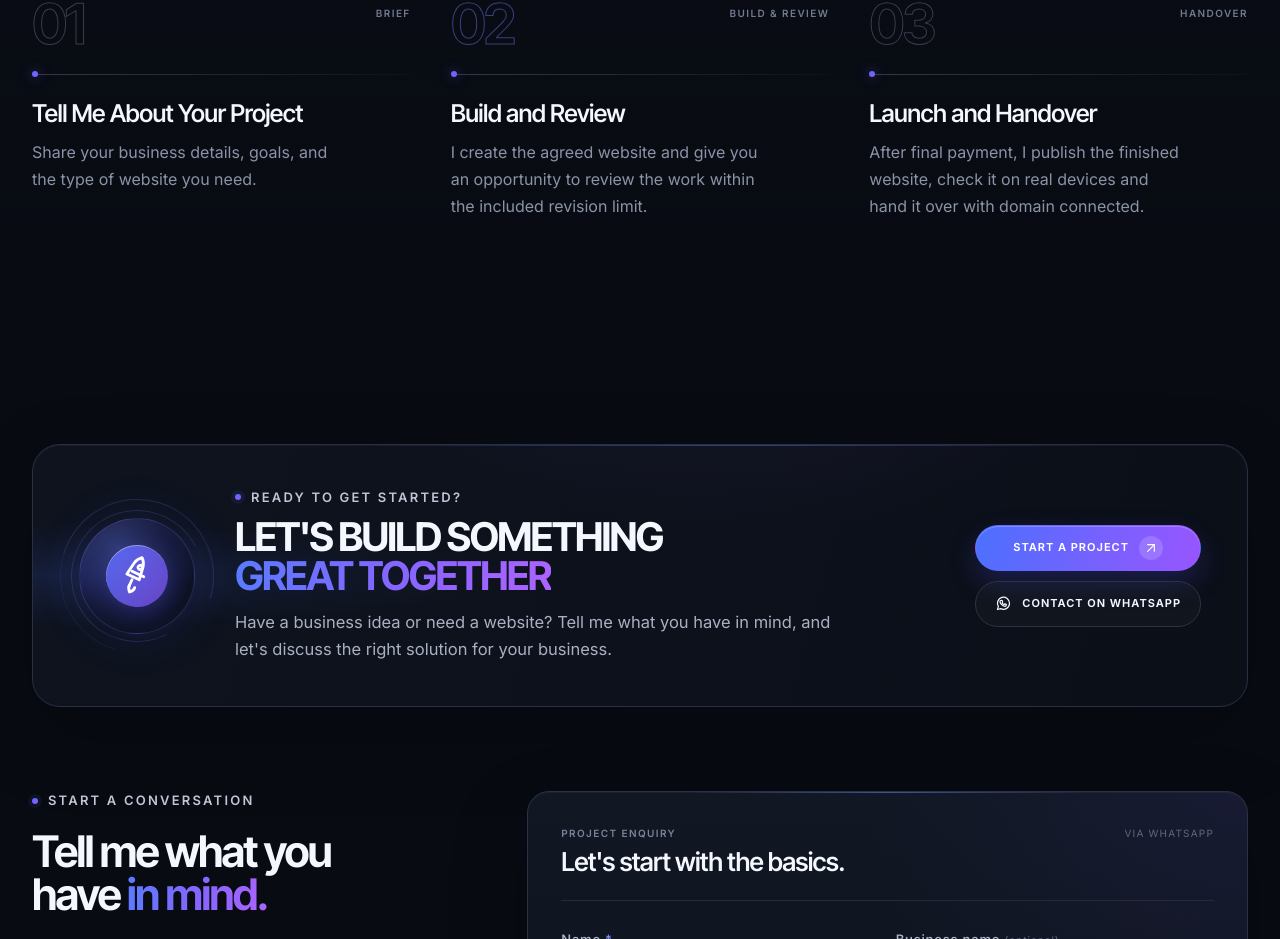
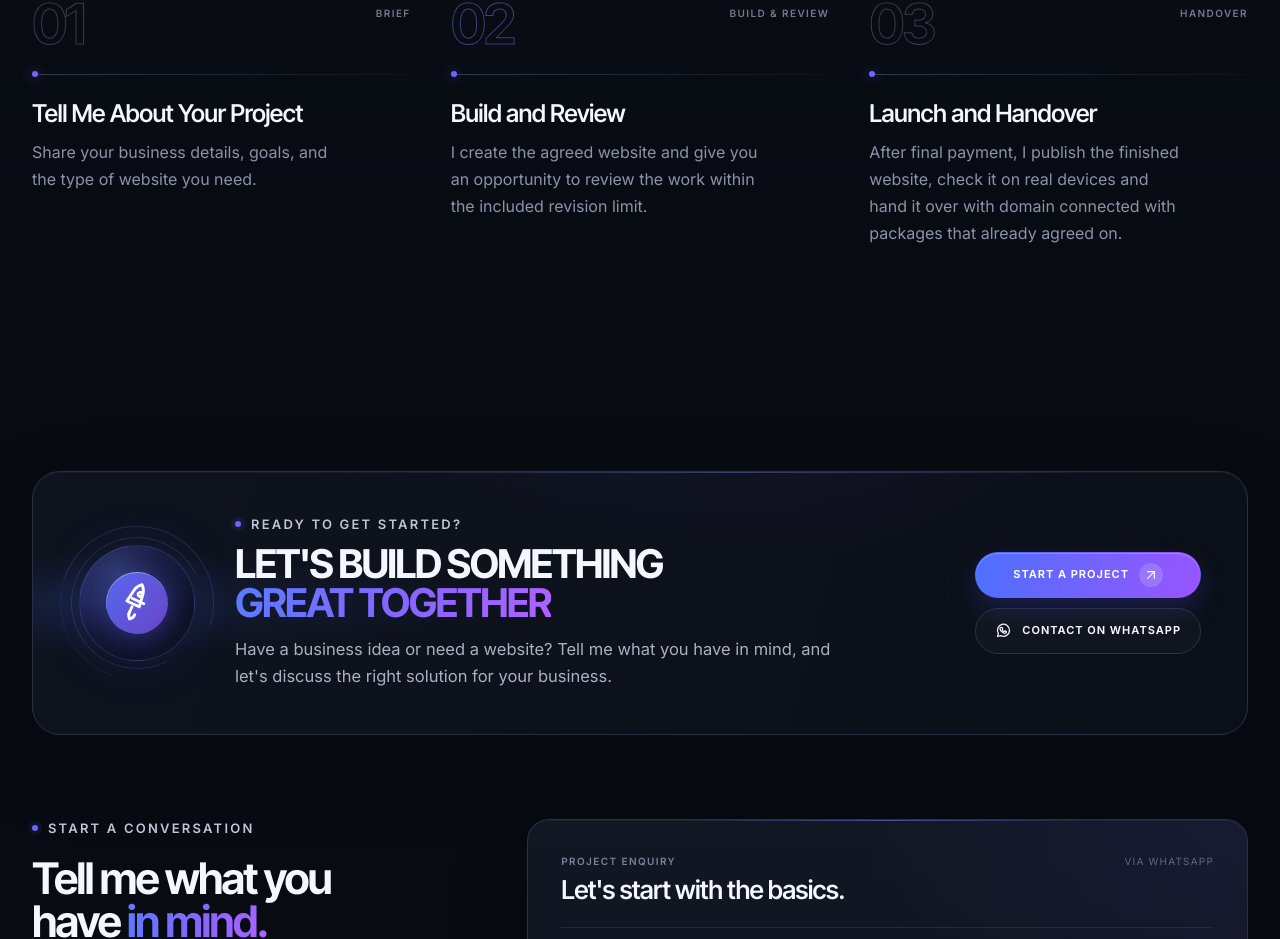
Before and after one commit to venomz92-boop/nickwebdev, a React (Vite) app: page / in a window 1280 px wide. Shown: the part 5424-6363 px from the top of the page. Built offline with nearby package versions, Linux system fonts and the light colour scheme.

Commit message:
Update en.ts

```diff
--- a/src/i18n/en.ts
+++ b/src/i18n/en.ts
@@ -237,7 +237,7 @@ export const en = {
         label: "Handover",
         title: "Launch and Handover",
         description:
-          "After final payment, I publish the finished website, check it on real devices and hand it over with domain connected.",
+          "After final payment, I publish the finished website, check it on real devices and hand it over with domain connected with packages that already agreed on.",
       },
     ],
   },
```
